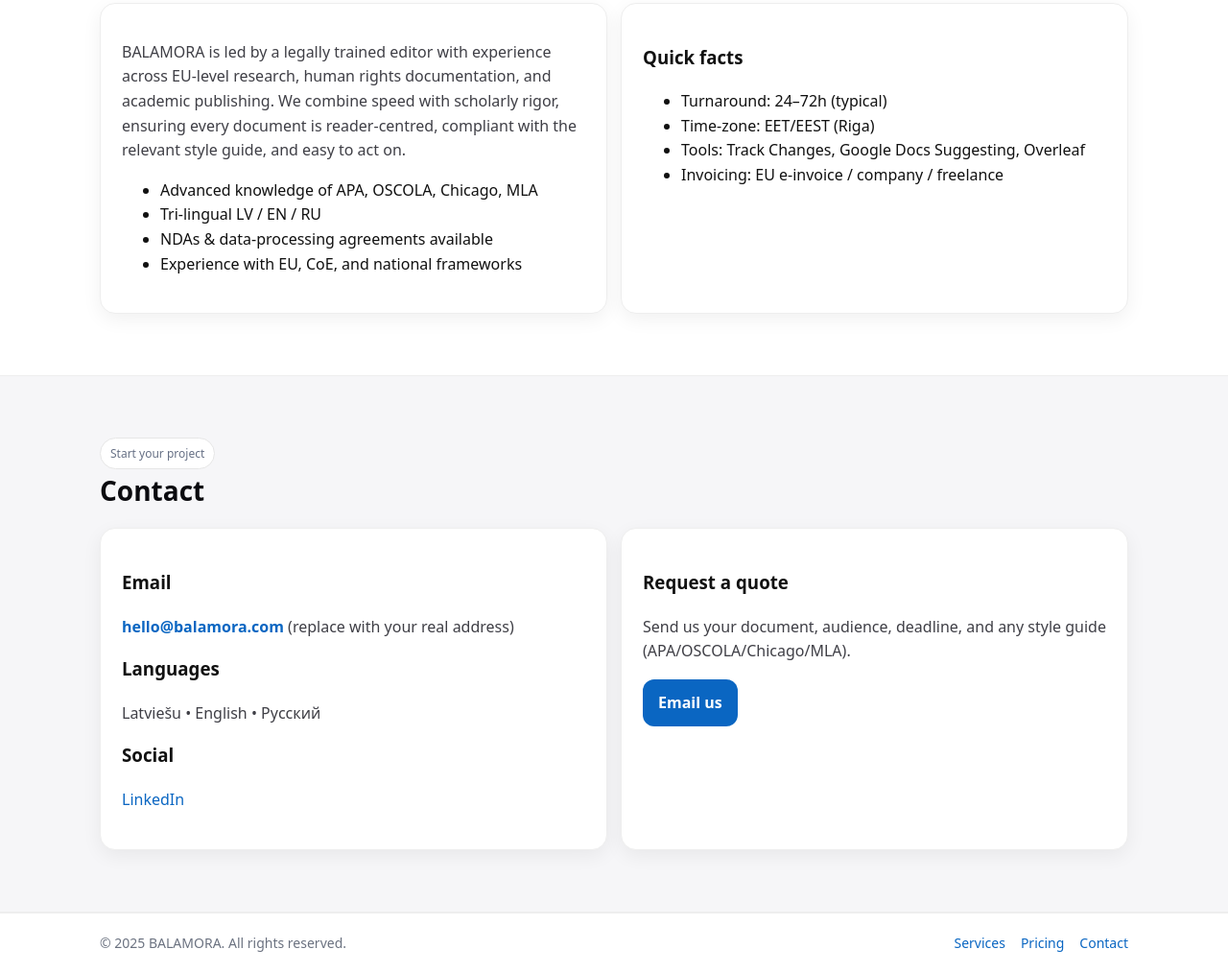
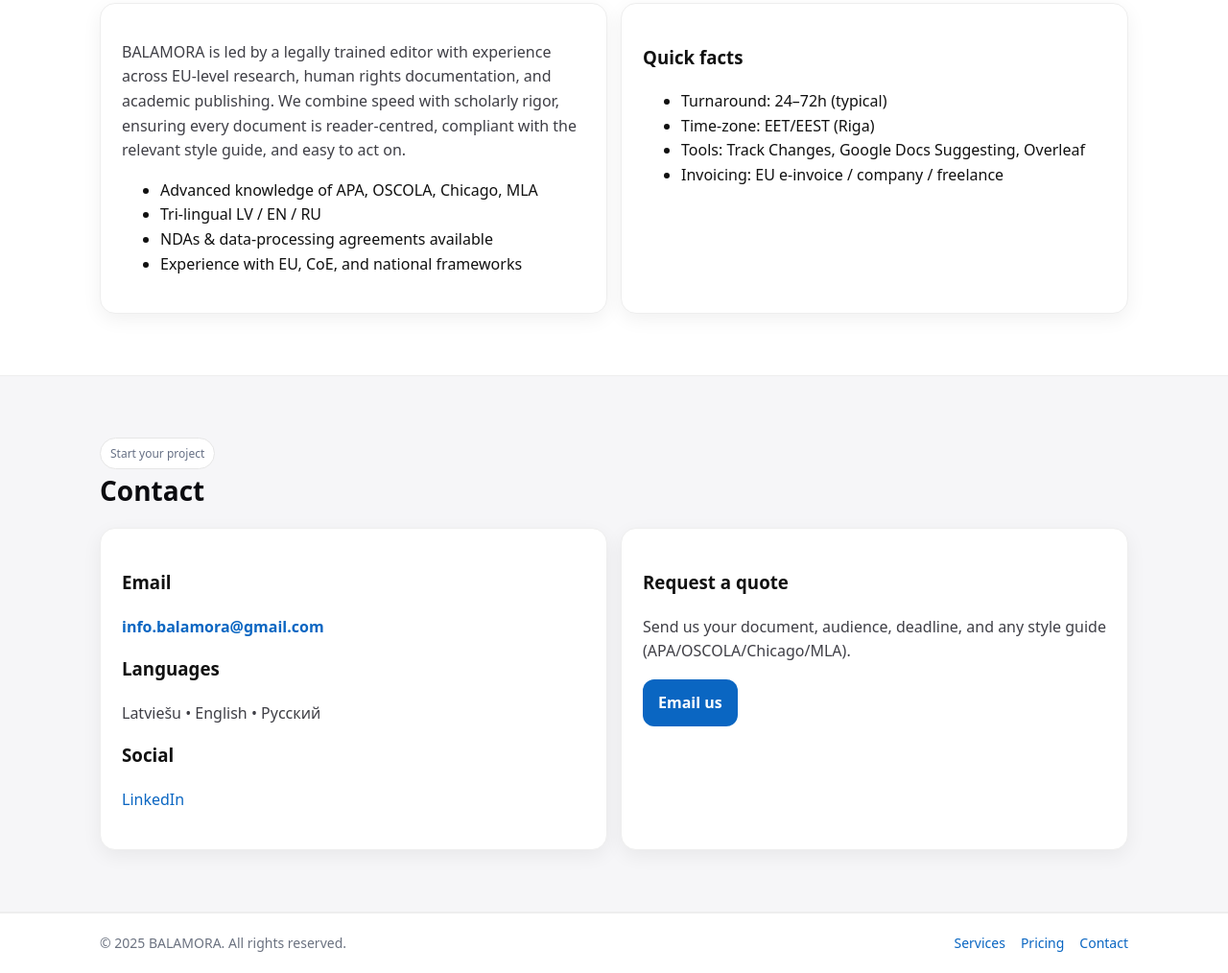
Before and after one commit to elinaran/balamora, a plain HTML site: page index.html in a window 1280 px wide. Shown: the part 3357-4371 px from the top of the page at 96% size. Drawn offline with Linux system fonts and the light colour scheme.

Commit message:
Update index.html

```diff
--- a/index.html
+++ b/index.html
@@ -411,7 +411,7 @@
       <div class="grid two">
         <div class="card">
           <h3>Email</h3>
-          <p><a href="mailto:hello@balamora.com"><strong>hello@balamora.com</strong></a> (replace with your real address)</p>
+          <p><a href="mailto:info.balamora@gmail.com"><strong>info.balamora@gmail.com</strong></a></p>
           <h3 style="margin-top:14px">Languages</h3>
           <p>Latviešu • English • Русский</p>
           <h3 style="margin-top:14px">Social</h3>
@@ -420,7 +420,7 @@
         <div class="card">
           <h3>Request a quote</h3>
           <p>Send us your document, audience, deadline, and any style guide (APA/OSCOLA/Chicago/MLA).</p>
-          <a class="btn primary" href="mailto:hello@balamora.com?subject=Quote%20request%20—%20BALAMORA&body=Document%20type:%0AAudience:%0ADeadline:%0AStyle%20guide:%0ALanguage(s):%0ANotes:">Email us</a>
+          <a class="btn primary" href="mailto:info.balamora@gmail.com?subject=Quote%20request%20—%20BALAMORA&body=Document%20type:%0AAudience:%0ADeadline:%0AStyle%20guide:%0ALanguage(s):%0ANotes:">Email us</a>
         </div>
       </div>
     </div>
```
